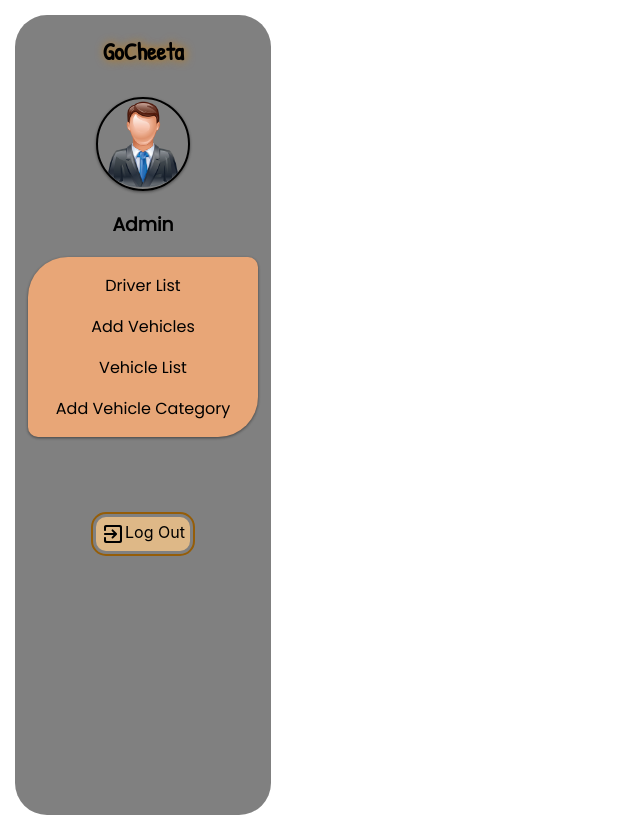
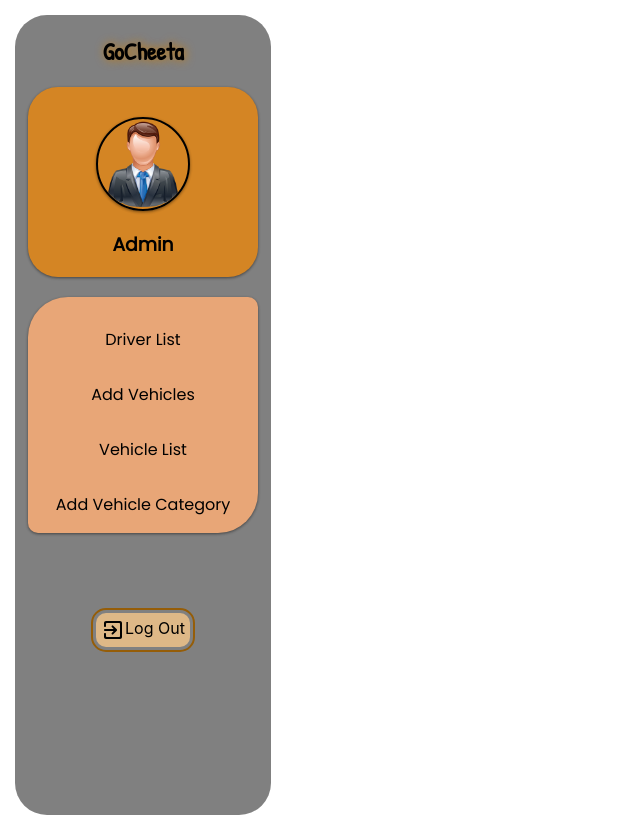
Before and after one commit to dvimukthi/cab-service-system, a React (Create React App) app: page / in a window 1280 px wide. Shown: the whole page, without its empty margins (0-640 px from the left). Built offline with nearby package versions, Linux system fonts and the light colour scheme; a web font is replaced by a local one.

Commit message:
admin img bg

```diff
--- a/src/Components/Admin/AdminSidebar.css
+++ b/src/Components/Admin/AdminSidebar.css
@@ -11,16 +11,21 @@
     margin-left: 15px;
 }
 
+.Sidebar__Container h2 {
+    font-family: 'Patrick Hand', cursive;
+    text-shadow: rgb(199, 124, 13) 1px 0 10px;
+}
+
 .Profile__Container {
+    padding-top: 20px;
+    width: 90%;
     display: flex;
     flex-direction: column;
     justify-content: center;
     align-items: center;
-}
-
-.Profile__Container h2 {
-    font-family: 'Patrick Hand', cursive;
-    text-shadow: rgb(199, 124, 13) 1px 0 10px;
+    background: rgb(212, 133, 36);
+    border-radius: 30px;
+    box-shadow: 0 1px 3px rgb(0 0 0 / 20%), 0 1px 3px rgb(0 0 0 / 30%);
 }
 
 .Profile__Container h3 {
@@ -28,6 +33,7 @@
 }
 
 .SidebarItems__Container{
+    margin-top: 20px;
     background: rgb(232, 166, 119);
     width: 90%;
     border-radius: 40px 10px 40px 10px;
@@ -35,6 +41,7 @@
 }
 
 .SidebarItems__Container p {
+    margin-top: 30px;
     font-family: 'Poppins', sans-serif;
     text-align: center;
 }
--- a/src/Components/Admin/AdminSidebar.js
+++ b/src/Components/Admin/AdminSidebar.js
@@ -6,8 +6,8 @@ import ExitToAppRoundedIcon from "@mui/icons-material/ExitToAppRounded";
 function AdminSidebar() {
   return (
     <div className="Sidebar__Container">
+      <h2>GoCheeta</h2>
       <div className="Profile__Container">
-        <h2>GoCheeta</h2>
         <img
           src={AdminImg}
           alt=""
```
